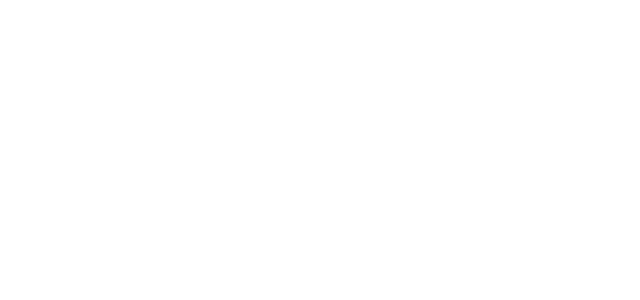
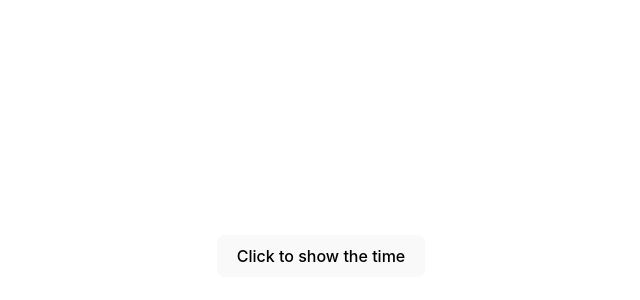
Before and after one commit to DenniXI/react, a React (Vite) app: page / in a window 1280 px wide. Shown: the part 144-444 px from the top of the page, without its empty margins (319-959 px from the left). Built offline with nearby package versions, Linux system fonts and the light colour scheme.

Commit message:
events-26

```diff
--- /dev/null
+++ b/src/AlertClock.jsx
@@ -0,0 +1,9 @@
+export function AlertClock(){
+    function handleButtonClick(){
+        const time = new Date()
+        alert(`The current time is: ${time.toLocaleTimeString()}`)
+    }
+
+
+    return <button onClick= {handleButtonClick}>Click to show the time</button>
+}
--- a/src/App.jsx
+++ b/src/App.jsx
@@ -1,3 +1,4 @@
+import { AlertClock } from './AlertClock'
 import './App.css'
 
 function App() {
@@ -5,7 +6,7 @@
 
   return (
     <>
-
+      <AlertClock />
     </>
   )
 }
```
